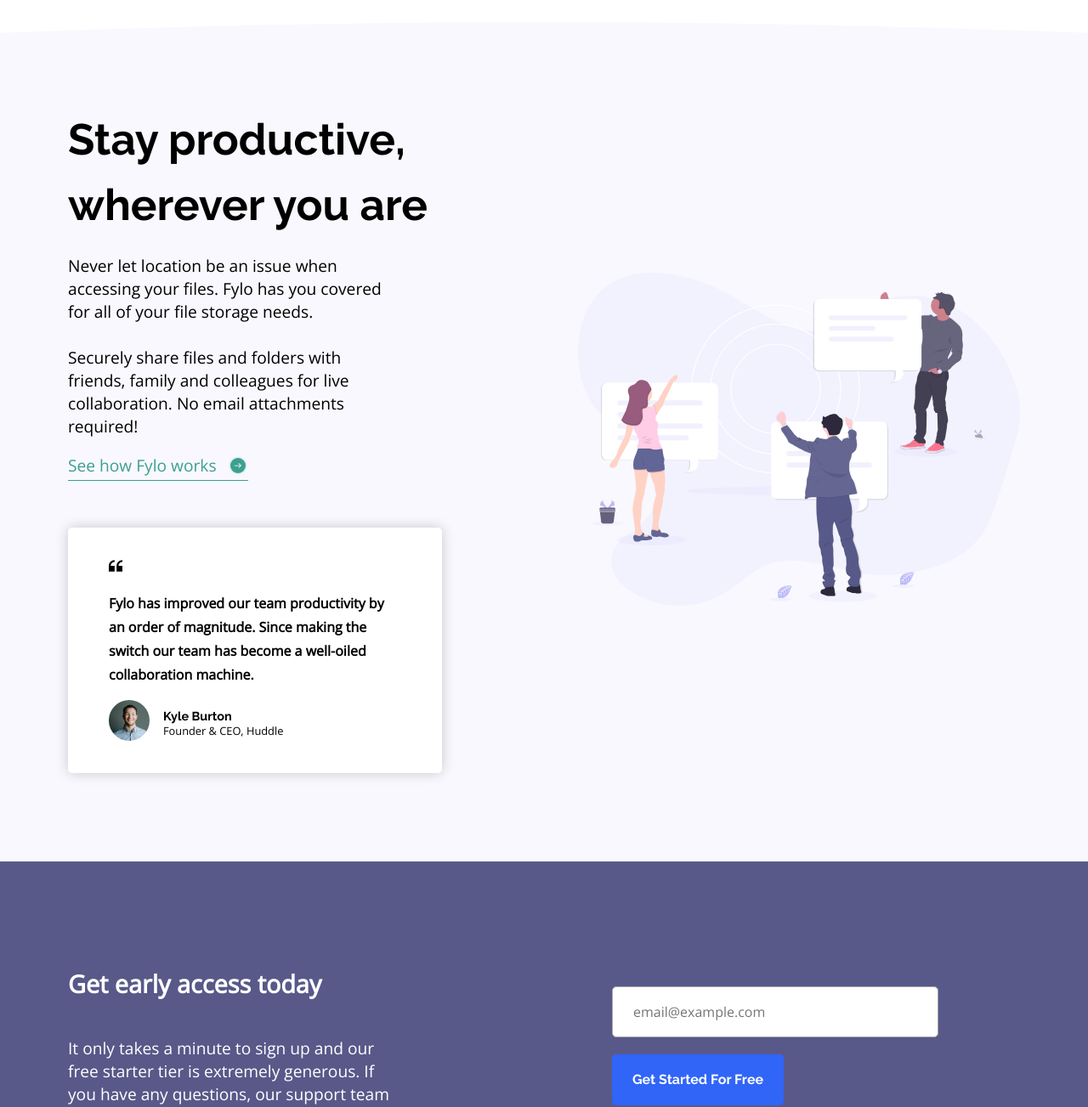
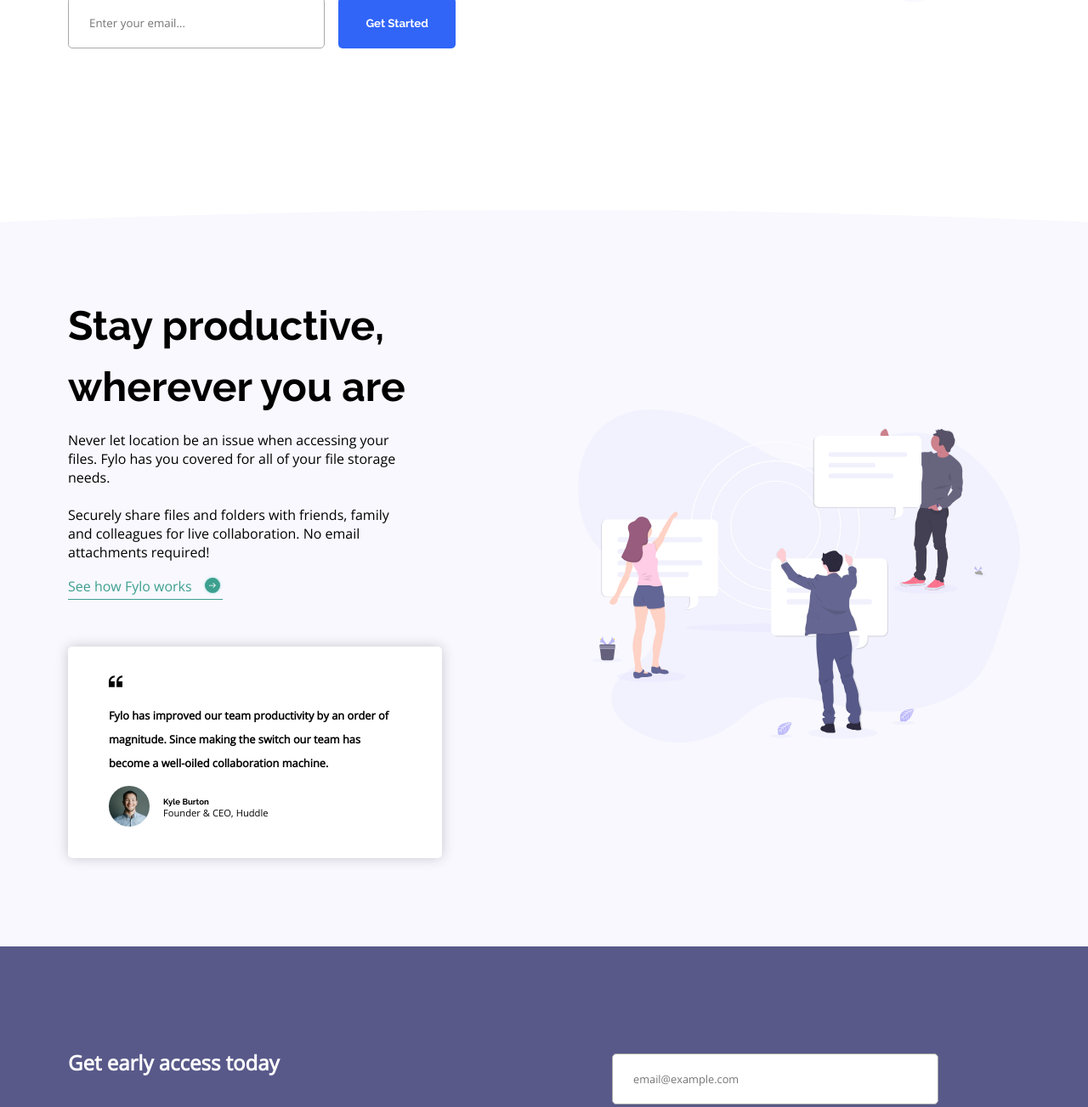
Before and after one commit to carauymatiao/fylo-landing-page-with-two-column-layout-master, a plain HTML site: page index.html in a window 1280 px wide. Shown: the part 600-1903 px from the top of the page at 85% size. Drawn offline with nearby package versions, Linux system fonts and the light colour scheme.

Commit message:
v1.5
- Adjusting CSS for Frontend Design Preview

```diff
--- a/style.css
+++ b/style.css
@@ -26,13 +26,12 @@ html, body {
 
 body {
   font-family: 'Open Sans', sans-serif;
-  font-size: 1.2em;
 }
 
 h1 {
   font-family: 'Raleway', sans-serif;
   font-weight: 700;
-  font-size: 3.2rem;
+  font-size: 3rem;
   line-height: 1.5;
 
   margin-block-start: 0;
@@ -58,7 +57,7 @@ h1 {
   flex-wrap: wrap-reverse;
   justify-content: space-between;
   align-items: center;
-  padding: 1rem 5rem;
+  padding: 1rem 5rem 10rem 5rem;
 }
 
 .testimonial {
@@ -141,15 +140,23 @@ h1 {
 
   .get-started-form {
     box-sizing: content-box;
-    width: 60%;
+    width: 90%;
     padding: 0.75rem 0;
 
     display: flex;
   }
 
+    .get-started-form-email {
+      flex: 1 0 70%;
+    }
+
+    .get-started-form-btn {
+      flex: 1 0 30%;
+    }
+
     .get-started-form-email input[type=email] {
       box-sizing: border-box;
-      width: 25rem;
+      width: 100%;
       height: 3.75rem;
       padding: 1rem 1.5rem;
 
@@ -158,12 +165,11 @@ h1 {
 
       color: var(--lightgray);
       font-family: 'Open Sans', sans-serif;
-      font-size: 1.2rem;
     }
 
     .get-started-form-btn input[type=button] {
       box-sizing: border-box;
-      width: 15.625rem;
+      width: 100%;
       height: 3.75rem;
       padding: 1rem 1.5rem;
       margin-left: 1rem;
@@ -177,7 +183,6 @@ h1 {
       color: #FFFFFF;
       font-family: 'Raleway', sans-serif;
       font-weight: 700;
-      font-size: 1rem;
       text-align: center;
       text-decoration: none;
     }
@@ -247,7 +252,7 @@ h1 {
     }
 
     .testimonial-box-txt p {
-      font-size: 1rem;
+      font-size: 0.8rem;
       font-weight: bold;
       line-height: 1.75rem;
     }
@@ -277,11 +282,11 @@ h1 {
         .testimonial-box-profile-name {
           font-family: 'Raleway', sans-serif;
           font-weight: 700;
-          font-size: 0.9rem;
+          font-size: 0.6rem;
         }
 
         .testimonial-box-profile-title {
-          font-size: 0.8rem;
+          font-size: 0.7rem;
         }
 
 .testimonial-right {
@@ -328,7 +333,7 @@ h1 {
 
     color: var(--lightgray);
     font-family: 'Open Sans', sans-serif;
-    font-size: 1rem;
+    font-size: 0.8rem;
   }
 
   .get-started2-right-btn input[type=button] {
@@ -346,7 +351,7 @@ h1 {
     color: #FFFFFF;
     font-family: 'Raleway', sans-serif;
     font-weight: 700;
-    font-size: 1rem;
+    font-size: 0.8rem;
     text-align: center;
     text-decoration: none;
   }
@@ -369,7 +374,7 @@ h1 {
   justify-content: space-between;
   align-items: flex-start;
 
-  font-size: 1.2rem;
+  font-size: 0.8rem;
 }
 
 .footer-left {
@@ -443,7 +448,7 @@ h1 {
   }
 
   .attribution {
-    font-size: 0.8rem;
+    font-size: 0.75rem;
     text-align: left;
   }
 
```
